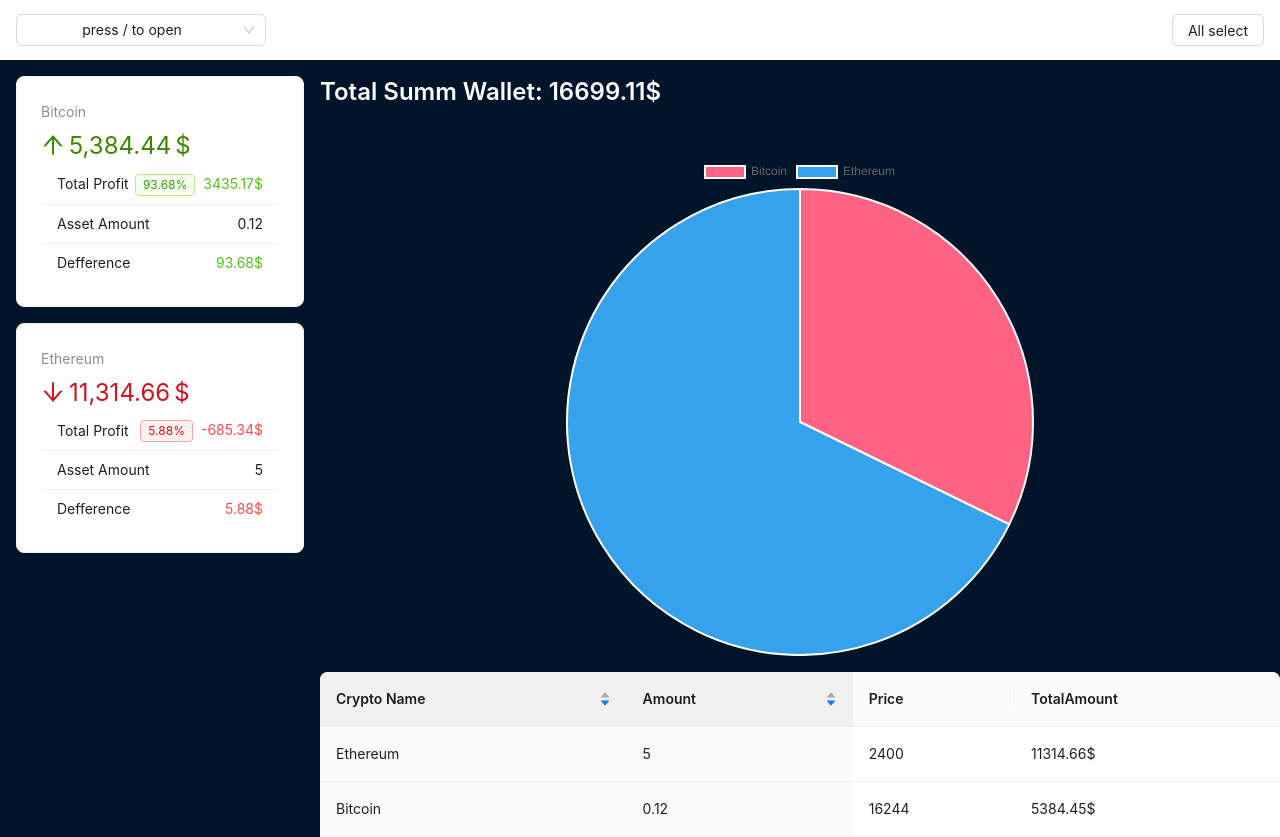
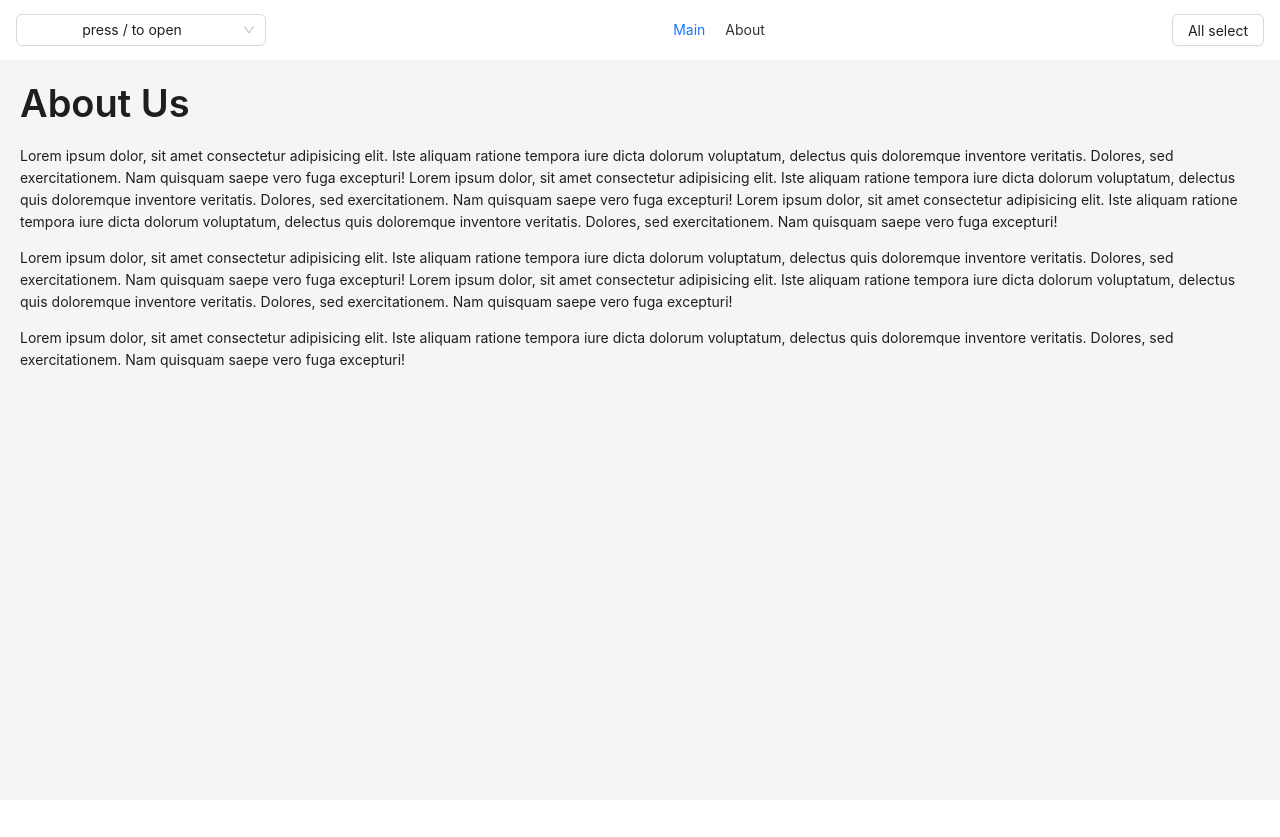
Before and after one commit to GSergiy13/react-crypto-initial, a React (Vite) app: page /about in a window 1280 px wide. After the commit the page ends 800 px from the top, so only its background shows below. Built offline with nearby package versions, Linux system fonts and the light colour scheme.

Commit message:
add routing-dom, add new components

```diff
--- a/package.json
+++ b/package.json
@@ -14,7 +14,8 @@
     "chart.js": "^4.4.2",
     "react": "^18.2.0",
     "react-chartjs-2": "^5.2.0",
-    "react-dom": "^18.2.0"
+    "react-dom": "^18.2.0",
+    "react-router-dom": "^6.22.3"
   },
   "devDependencies": {
     "@types/react": "^18.2.43",
--- a/src/components/AddAssetFrom.jsx
+++ b/src/components/AddAssetFrom.jsx
@@ -1,9 +1,11 @@
 import { useRef, useState } from "react"
 import { useForm } from "antd/es/form/Form";
 
-import { Select, Space, Form, InputNumber, Button, Flex, Typography, Divider, DatePicker, Result } from "antd";
+import { Select, Space, Form, InputNumber, Button, Divider, DatePicker, Result } from "antd";
 
-import {useCrypto} from '../context/crypto-context'
+import {useCrypto} from '../context/crypto-context';
+import InfoCoin from "./infoCoin";
+
 
 export default function AddAssetFrom ({onClose}) {
   const [form] = useForm();
@@ -109,15 +111,7 @@
     form={form}
   >
 
-    <Flex align="center">
-      <img src={coin.icon} alt={coin.name} style={{width: 40, marginRight: 20}} />
-
-      <Typography.Title level={2} style={{margin: 0}}>
-        {
-          coin.name
-        }
-      </Typography.Title>
-    </Flex>
+    <InfoCoin coin={coin} />
 
     <Divider />
 
--- a/src/components/CoinInfoModal.jsx
+++ b/src/components/CoinInfoModal.jsx
@@ -1,17 +1,10 @@
 import { Tag, Typography, Flex, Divider  } from "antd"
+import InfoCoin from "./infoCoin"
 
 export default function CoinInfoModal ({coin}) {
   return(
     <>
-      <Flex align="center">
-        <img src={coin.icon} alt={coin.name} style={{width: 40, marginRight: 20}} />
-
-        <Typography.Title level={2} style={{margin: 0}}>
-          {
-            coin.name
-          }
-        </Typography.Title>
-      </Flex>
+      <InfoCoin coin={coin} />
 
       <Divider />
 
--- /dev/null
+++ b/src/components/InfoCoin.jsx
@@ -0,0 +1,16 @@
+import {Flex, Typography} from 'antd';
+
+export default function InfoCoin ({coin}) {
+
+  return(
+    <Flex align="center">
+    <img src={coin.icon} alt={coin.name} style={{width: 40, marginRight: 20}} />
+
+    <Typography.Title level={2} style={{margin: 0}}>
+      {
+        coin.name
+      }
+    </Typography.Title>
+  </Flex>
+  )
+}
--- /dev/null
+++ b/src/components/layout/AppAbout.jsx
@@ -0,0 +1,28 @@
+import { Layout, Typography } from "antd"
+
+const styleAbout = {
+  width: '100%',
+  minHeight: 'calc(100vh - 60px)',
+  padding: '20px'
+}
+
+export default function AppAbout() {
+  return(
+    <Layout style={styleAbout}>
+      <Typography.Title>About Us</Typography.Title>
+
+      <Typography.Paragraph>
+        Lorem ipsum dolor, sit amet consectetur adipisicing elit. Iste aliquam ratione tempora iure dicta dolorum voluptatum, delectus quis doloremque inventore veritatis. Dolores, sed exercitationem. Nam quisquam saepe vero fuga excepturi!
+        Lorem ipsum dolor, sit amet consectetur adipisicing elit. Iste aliquam ratione tempora iure dicta dolorum voluptatum, delectus quis doloremque inventore veritatis. Dolores, sed exercitationem. Nam quisquam saepe vero fuga excepturi!
+        Lorem ipsum dolor, sit amet consectetur adipisicing elit. Iste aliquam ratione tempora iure dicta dolorum voluptatum, delectus quis doloremque inventore veritatis. Dolores, sed exercitationem. Nam quisquam saepe vero fuga excepturi!
+      </Typography.Paragraph>
+      <Typography.Paragraph>
+        Lorem ipsum dolor, sit amet consectetur adipisicing elit. Iste aliquam ratione tempora iure dicta dolorum voluptatum, delectus quis doloremque inventore veritatis. Dolores, sed exercitationem. Nam quisquam saepe vero fuga excepturi!
+        Lorem ipsum dolor, sit amet consectetur adipisicing elit. Iste aliquam ratione tempora iure dicta dolorum voluptatum, delectus quis doloremque inventore veritatis. Dolores, sed exercitationem. Nam quisquam saepe vero fuga excepturi!
+      </Typography.Paragraph>
+      <Typography.Paragraph>
+        Lorem ipsum dolor, sit amet consectetur adipisicing elit. Iste aliquam ratione tempora iure dicta dolorum voluptatum, delectus quis doloremque inventore veritatis. Dolores, sed exercitationem. Nam quisquam saepe vero fuga excepturi!
+      </Typography.Paragraph>
+    </Layout>
+  )
+}
--- a/src/components/layout/AppHeader.jsx
+++ b/src/components/layout/AppHeader.jsx
@@ -3,6 +3,8 @@
 import { useEffect, useState } from 'react';
 import CoinInfoModal from '../coinInfoModal';
 import AddAssetFrom from '../AddAssetFrom';
+import AppMenu from './AppMenu';
+
 
 const headerStyle = {
   width: '100%',
@@ -63,6 +65,8 @@
     )}
   />
 
+  <AppMenu />
+
   <Modal open={modal} onCancel={() => setModal(false)} footer={null}>
       <CoinInfoModal coin={coin} />
   </Modal>
--- a/src/components/layout/AppLayout.jsx
+++ b/src/components/layout/AppLayout.jsx
@@ -7,6 +7,8 @@
 import AppContent from './AppContent';
 
 import CryptoContext from '../../context/crypto-context';
+import { Route, Routes } from 'react-router-dom';
+import AppAbout from './AppAbout';
 
 export default function AppLayout () {
   const { loading } = useContext(CryptoContext);
@@ -17,11 +19,32 @@
 
   return (
     <Layout>
+
     <AppHeader />
-      <Layout>
-        <AppSider />
-        <AppContent />
-      </Layout>
+
+
+
+    <Routes>
+      <Route path="/" element={
+        <Layout>
+          <AppSider />
+          <AppContent />
+        </Layout>
+      } />
+
+      <Route path="/about" element={<AppAbout />}/>
+
+      <Route path="*" element={'NOT PAGE'}/>
+    </Routes>
+
+
     </Layout>
   )
 }
+
+
+   {/* <Routes>
+        <Route path="/" element={<Main />} />
+        <Route path="/stacks" element={<Stacks />} />
+        <Route path="*" element={<div>NOT page</div>} />
+      </Routes> */}
--- /dev/null
+++ b/src/components/layout/AppMenu.jsx
@@ -0,0 +1,21 @@
+import { NavLink } from "react-router-dom";
+const listStyle = {
+  display: 'flex',
+  gap: '20px',
+}
+
+export default function AppMenu() {
+
+  return (
+    <nav>
+      <ul style={listStyle} >
+        <NavLink
+        style={({isActive}) => isActive ? {color: '#333'} : null}
+         to="/"> Main</NavLink>
+        <NavLink
+         style={({isActive}) => isActive ? {color: '#333'} : null}
+         to="/about" >About</NavLink>
+      </ul>
+    </nav>
+  )
+}
--- a/src/main.jsx
+++ b/src/main.jsx
@@ -2,6 +2,8 @@
 import App from './App.jsx'
 import './index.css'
 
+import { BrowserRouter } from 'react-router-dom'
+
 const root = document.getElementById('root')
 
-createRoot(root).render(<App />)
+createRoot(root).render(<BrowserRouter><App /></BrowserRouter>)
```
Also changed, not shown: 1 other file (tests, documents, lock files or other folders).
